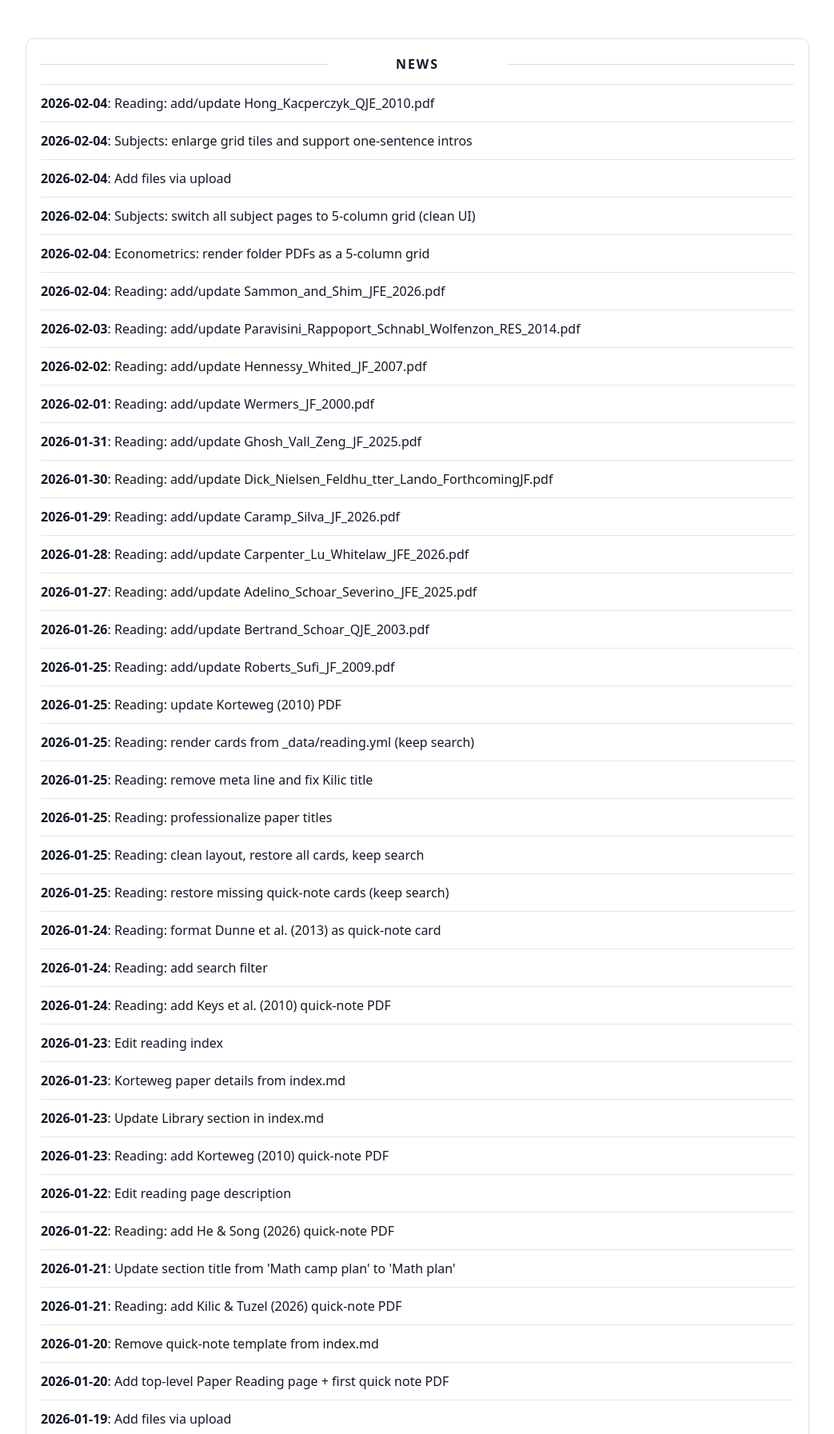
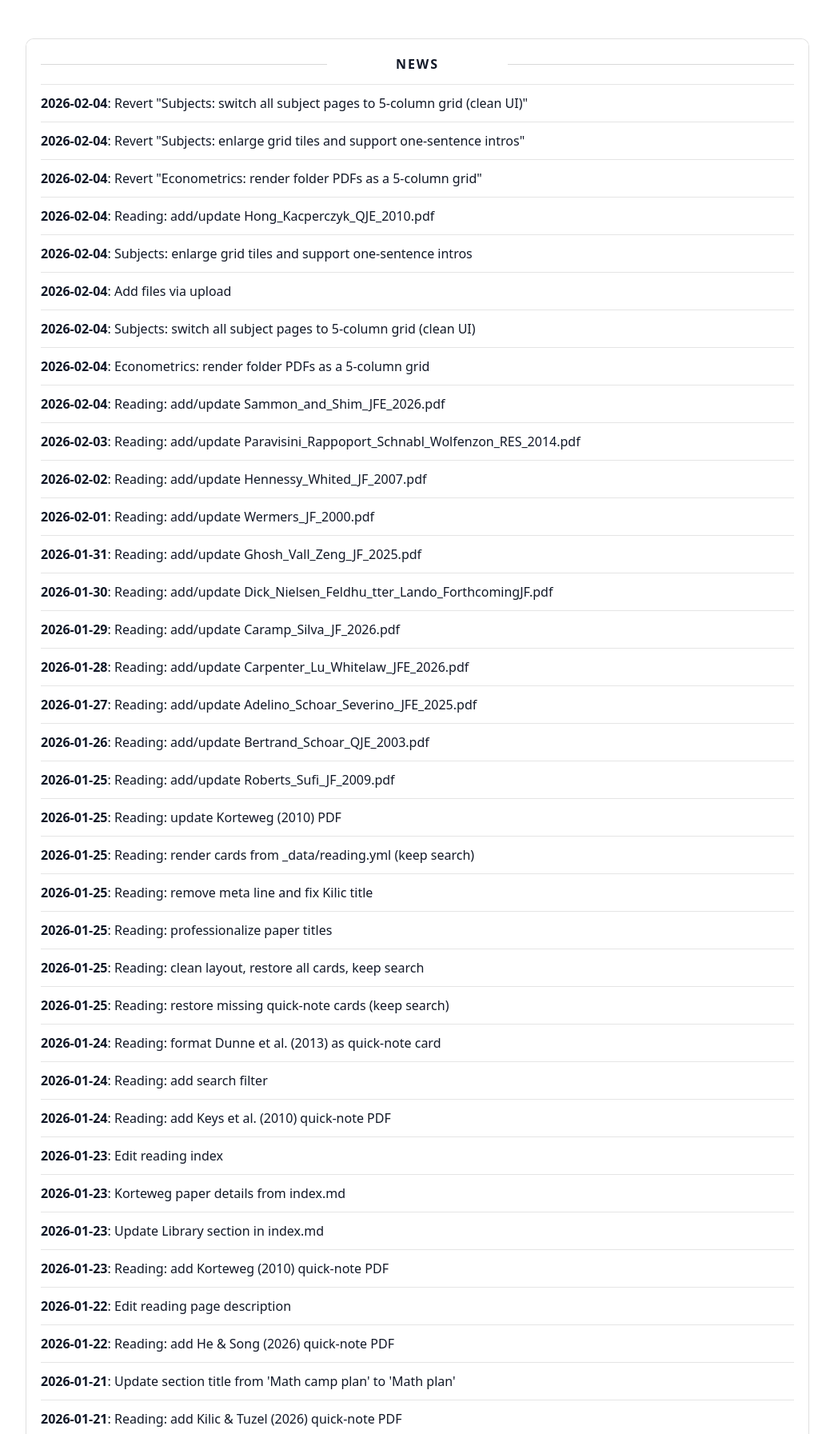
Before and after one commit to yaxinzn/study-archive, a Jekyll site: the page built from updates/index.md, in a window 1280 px wide, cut to the strip 476-2269 px from the top of the page. Shown: the whole strip at 80% size, without its empty margins (118-1161 px from the left). Built offline with Jekyll 4.4.1, drawn with Linux system fonts in a browser that asks for light colours; some of the changed text lies outside the part shown.

Commit message:
chore: update NEWS feed

```diff
--- a/_data/news.yml
+++ b/_data/news.yml
@@ -1,4 +1,13 @@
 # Auto-generated update history (sorted newest -> oldest). Do not edit manually.
+- ts: "1770200238"
+  date: "2026-02-04"
+  title: "Revert \"Subjects: switch all subject pages to 5-column grid (clean UI)\""
+- ts: "1770200238"
+  date: "2026-02-04"
+  title: "Revert \"Subjects: enlarge grid tiles and support one-sentence intros\""
+- ts: "1770200238"
+  date: "2026-02-04"
+  title: "Revert \"Econometrics: render folder PDFs as a 5-column grid\""
 - ts: "1770199970"
   date: "2026-02-04"
   title: "Reading: add/update Hong_Kacperczyk_QJE_2010.pdf"
```
